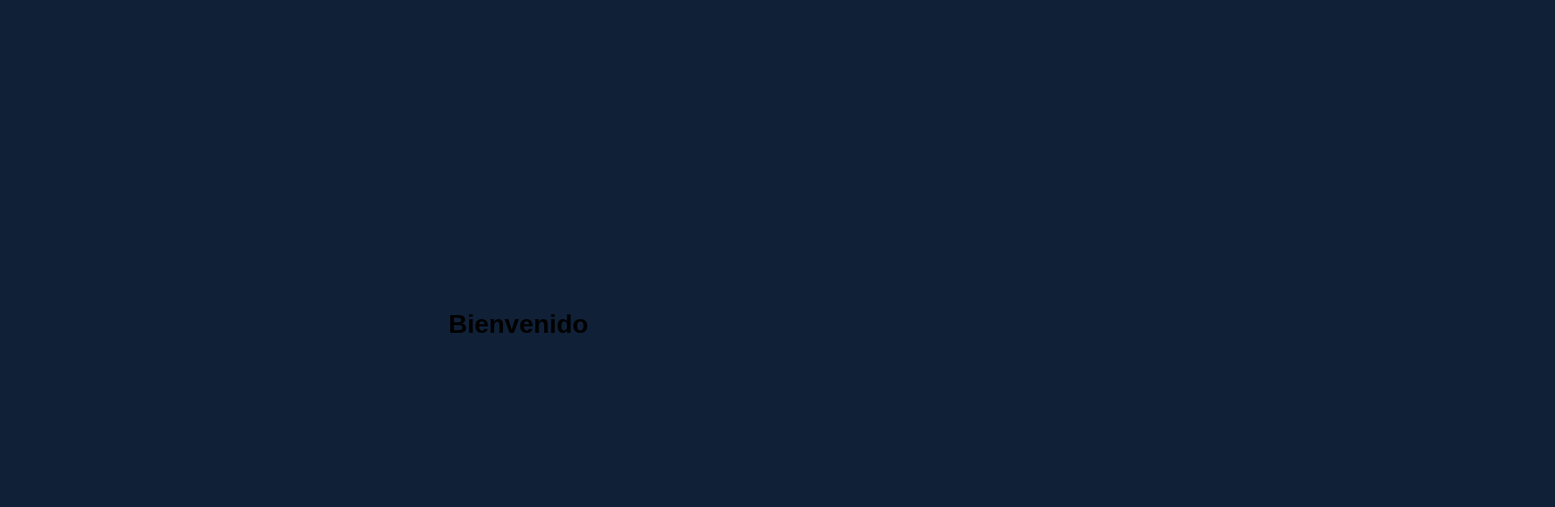
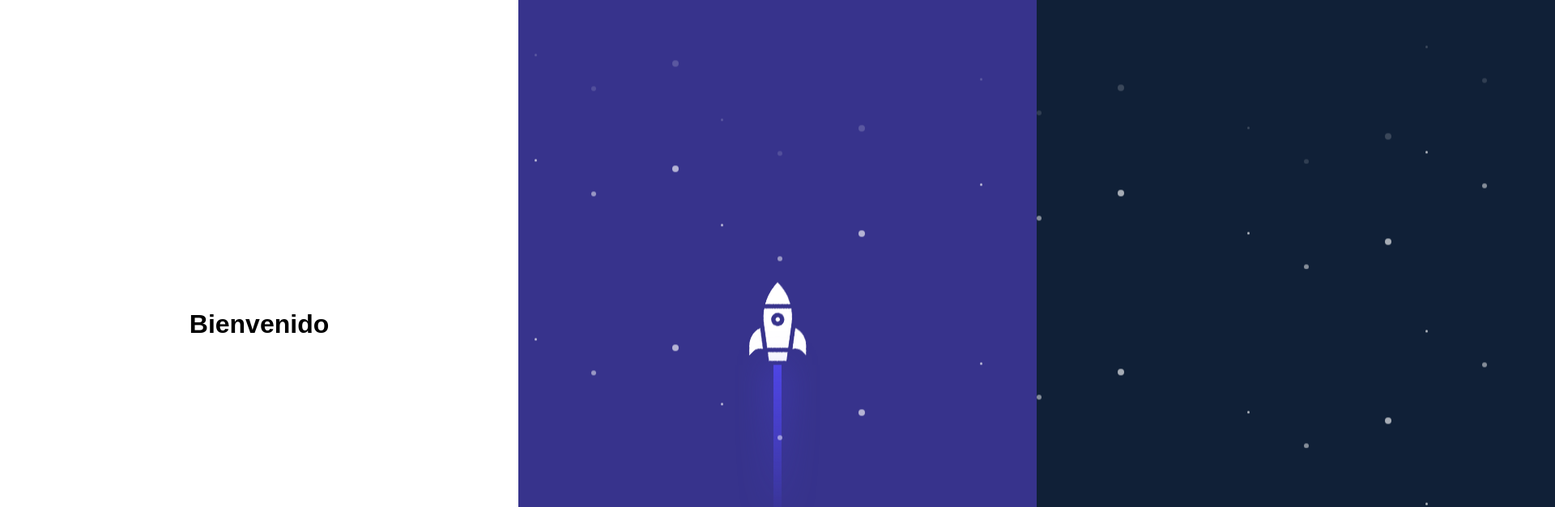
Before and after one commit to Felipemolina24/Taller-final-software-2, a React (Create React App) app in the folder chat/: page /dashboard in a window 1280 px wide. Shown: the top 626 px of the page at 81% size, 1920 px wide, since content can reach past the window. Built offline with nearby package versions, Linux system fonts and the light colour scheme.

Commit message:
visual dashboard

```diff
--- a/chat/src/pages/dashboard/Dashboard.css
+++ b/chat/src/pages/dashboard/Dashboard.css
@@ -0,0 +1,33 @@
+.wrapper {
+    width: 100vw;
+    height: 100vh;
+    display: flex;
+    flex-direction: row;
+  }
+
+  .wrapper-basic,
+  .wrapper-left,
+  .wrapper-right {
+    width: 50%;
+    height: 100%;
+  }
+
+  .wrapper-left {
+    width: 50%;
+    justify-content: center;
+    align-items: center;
+    background-color: white;
+  }
+
+  .wrapper-right {
+    background-color: #37338c;
+  }
+
+  .content {
+    text-align: center;
+    color: #000000;
+  }
+
+  h1 {
+    color: #000000;
+  }
--- a/chat/src/pages/dashboard/Dashboard.jsx
+++ b/chat/src/pages/dashboard/Dashboard.jsx
@@ -1,14 +1,23 @@
-import React from 'react'
-import { useAuth } from '../../context/AuthContext'
+import React from 'react';
+import { useAuth } from '../../context/AuthContext';
+import './Dashboard.css'; // Import the CSS file
+import AnimatedD from './animationD/animatedD';
+
 const Dashboard = () => {
-
-  const {user} = useAuth()
+  const { user } = useAuth();
 
   return (
-    <div style={{display: 'flex', justifyContent: 'center', alignItems: 'center', height: '100vh'}}>
-      <h1>Bienvenido {user?.usuario}</h1>
+    <div className="wrapper">
+      <div className="wrapper-left">
+        <div className="content">
+          <h1>Bienvenido {user?.usuario}</h1>
+        </div>
+      </div>
+      <div className="wrapper-basic wrapper-right">
+        <AnimatedD />
+      </div>
     </div>
-  )
-}
+  );
+};
 
-export default Dashboard
+export default Dashboard;
--- /dev/null
+++ b/chat/src/pages/dashboard/animationD/animatedD.css
@@ -0,0 +1,201 @@
+* {
+    margin: 0;
+    padding: 0;
+}
+
+body {
+    background-color: #102037;
+    overflow: hidden;
+}
+
+@-webkit-keyframes snow {
+    0% {
+        opacity: 0;
+        transform: translateY(0px);
+    }
+
+    20% {
+        opacity: 1;
+    }
+
+    100% {
+        opacity: 1;
+        transform: translateY(650px);
+    }
+}
+
+@-moz-keyframes snow {
+    0% {
+        opacity: 0;
+        transform: translateY(0px);
+    }
+
+    20% {
+        opacity: 1;
+    }
+
+    100% {
+        opacity: 1;
+        transform: translateY(650px);
+    }
+}
+
+@keyframes snow {
+    0% {
+        opacity: 0;
+        transform: translateY(0px);
+    }
+
+    20% {
+        opacity: 1;
+    }
+
+    100% {
+        opacity: 1;
+        transform: translateY(650px);
+    }
+}
+
+
+.box-of-star1,
+.box-of-star2,
+.box-of-star3,
+.box-of-star4 {
+    width: 100%;
+    position: absolute;
+    z-index: 10;
+    left: 0;
+    transform: translateY(650px);
+}
+
+.box-of-star1 {
+    -webkit-animation: snow 5s linear infinite;
+}
+
+.box-of-star2 {
+    -webkit-animation: snow 5s -1.64s linear infinite;
+}
+
+.box-of-star3 {
+    -webkit-animation: snow 5s -2.30s linear infinite;
+}
+
+.box-of-star4 {
+    -webkit-animation: snow 5s -3.30s linear infinite;
+}
+
+.star {
+    width: 3px;
+    height: 3px;
+    border-radius: 50%;
+    background-color: #FFF;
+    position: absolute;
+    z-index: 10;
+    opacity: .7;
+}
+
+.star:before {
+    content: "";
+    width: 6px;
+    height: 6px;
+    border-radius: 50%;
+    background-color: #FFF;
+    position: absolute;
+    z-index: 10;
+    top: 40px;
+    left: 70px;
+    opacity: .7;
+}
+
+.star:after {
+    content: "";
+    width: 8px;
+    height: 8px;
+    border-radius: 50%;
+    background-color: #FFF;
+    position: absolute;
+    z-index: 10;
+    top: 8px;
+    left: 170px;
+    opacity: .9;
+}
+
+.star-position1 {
+    top: 30px;
+    left: 20px;
+}
+
+.star-position2 {
+    top: 110px;
+    left: 250px;
+}
+
+.star-position3 {
+    top: 60px;
+    left: 570px;
+}
+
+.star-position4 {
+    top: 120px;
+    left: 900px;
+}
+
+.star-position5 {
+    top: 20px;
+    left: 1120px;
+}
+
+.star-position6 {
+    top: 90px;
+    left: 1280px;
+}
+
+.star-position7 {
+    top: 30px;
+    left: 1480px;
+}
+
+.rocket-container {
+    width: 100%;
+    height: 100%;
+    display: flex;
+    justify-content: center;
+    align-items: center;
+}
+
+.rocket {
+    position: relative;
+    animation: animate 0.1s ease infinite;
+}
+
+@keyframes animate {
+    0%, 100% {
+        transform: translateY(-2px);
+    }
+    50% {
+        transform: translateY(2px);
+    }
+}
+
+.rocket::before {
+    content: "";
+    position: absolute;
+    bottom: -200px;
+    left: 50%;
+    transform: translateX(-50%);
+    width: 10px;
+    height: 200px;
+    background: linear-gradient( #4f46e5, transparent);
+}
+
+.rocket::after {
+    content: "";
+    position: absolute;
+    bottom: -200px;
+    left: 50%;
+    transform: translateX(-50%);
+    width: 10px;
+    height: 200px;
+    background: linear-gradient( #4f46e5, transparent);
+    filter: blur(20px);
+}
--- /dev/null
+++ b/chat/src/pages/dashboard/animationD/animatedD.jsx
@@ -0,0 +1,49 @@
+import React from "react";
+import "./animatedD.css";
+import rocket from "../../../Components/Assets/rocket.png";
+
+export default function AnimatedD() {
+    return (<>
+        <div className="box-of-star1">
+            <div className="star star-position1"></div>
+            <div className="star star-position2"></div>
+            <div className="star star-position3"></div>
+            <div className="star star-position4"></div>
+            <div className="star star-position5"></div>
+            <div className="star star-position6"></div>
+            <div className="star star-position7"></div>
+        </div>
+        <div className="box-of-star2">
+            <div className="star star-position1"></div>
+            <div className="star star-position2"></div>
+            <div className="star star-position3"></div>
+            <div className="star star-position4"></div>
+            <div className="star star-position5"></div>
+            <div className="star star-position6"></div>
+            <div className="star star-position7"></div>
+        </div>
+        <div className="box-of-star3">
+            <div className="star star-position1"></div>
+            <div className="star star-position2"></div>
+            <div className="star star-position3"></div>
+            <div className="star star-position4"></div>
+            <div className="star star-position5"></div>
+            <div className="star star-position6"></div>
+            <div className="star star-position7"></div>
+        </div>
+        <div className="box-of-star4">
+            <div className="star star-position1"></div>
+            <div className="star star-position2"></div>
+            <div className="star star-position3"></div>
+            <div className="star star-position4"></div>
+            <div className="star star-position5"></div>
+            <div className="star star-position6"></div>
+            <div className="star star-position7"></div>
+        </div>
+        <div className="rocket-container">
+            <div className="rocket">
+                <img src={rocket} alt="cohete a la luna" />
+            </div>
+        </div>
+    </>)
+}
```
